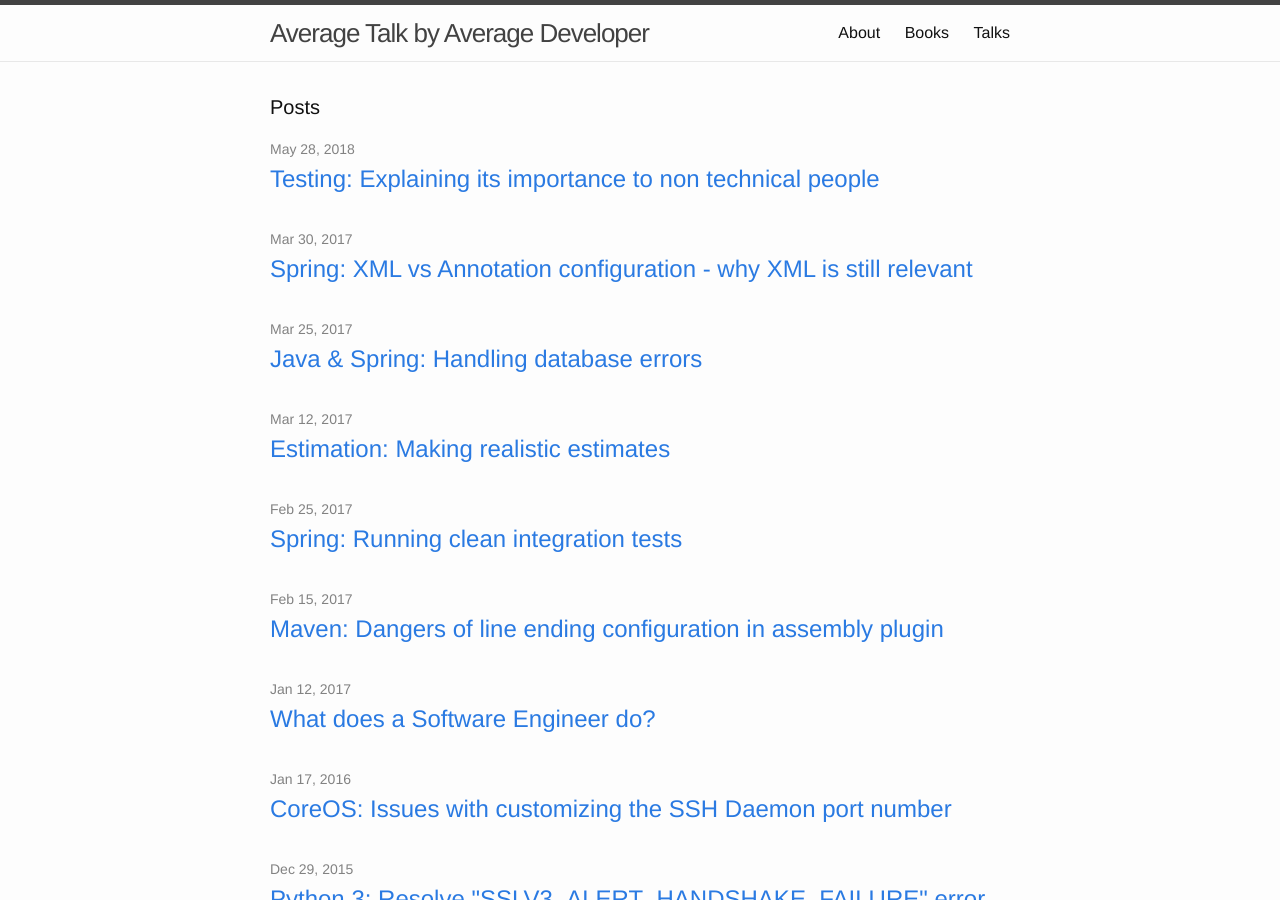
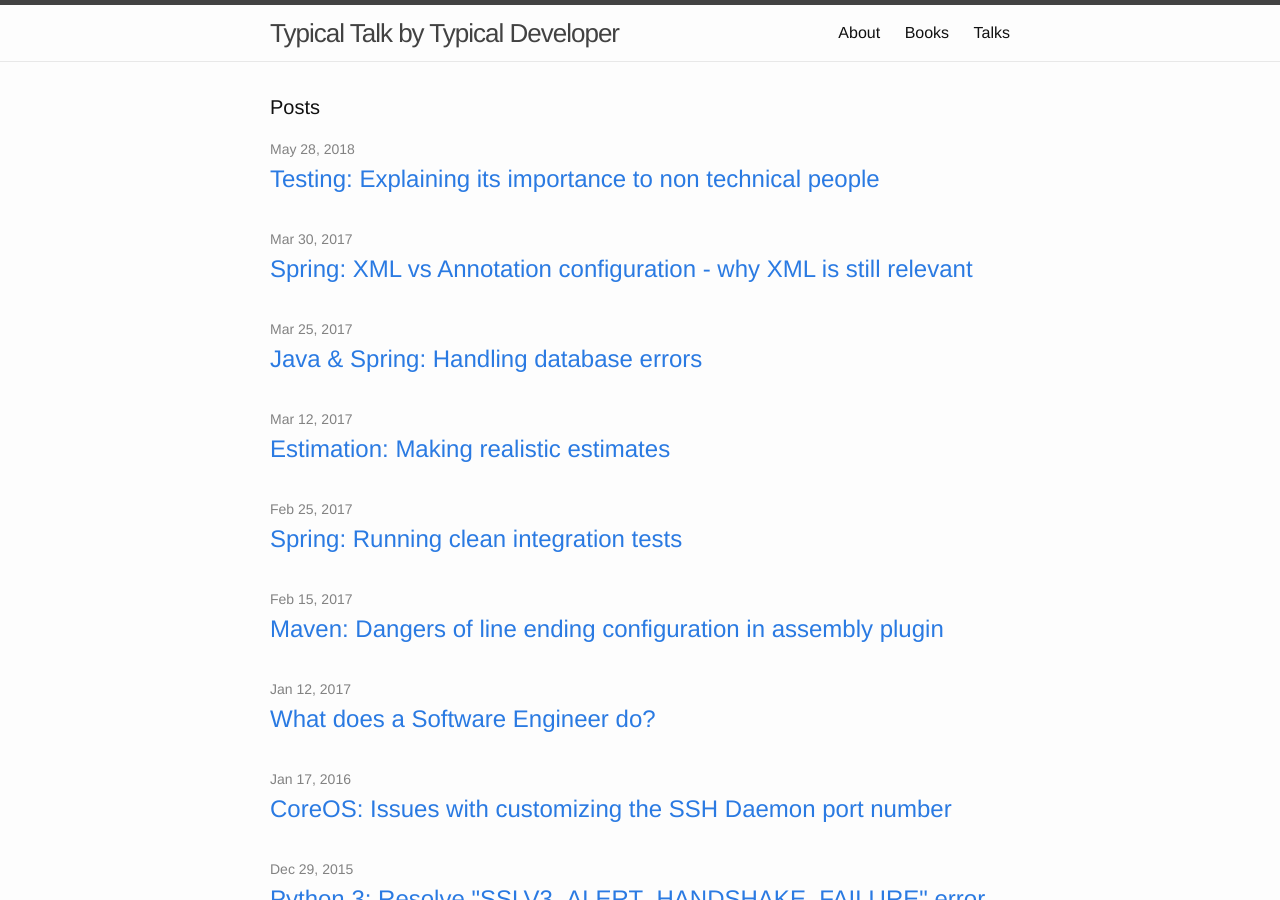
Before and after one commit to hakanozbay/hakanozbay.github.io, a Jekyll site: the page built from index.html, in a window 1280 px wide and 900 px high. Built offline with Jekyll 4.4.1, drawn with Linux system fonts in a browser that asks for light colours; some of the changed text lies outside the part shown.

Commit message:
Change site name

```diff
--- a/_config.yml
+++ b/_config.yml
@@ -1,5 +1,5 @@
 # Site settings
-title: Average Talk by Average Developer
+title: Typical Talk by Typical Developer
 #email: your-email@domain.com
 description: > # this means to ignore newlines until "baseurl:"
   Another Software Engineering blog. Sharing my experiences to help others.
```
